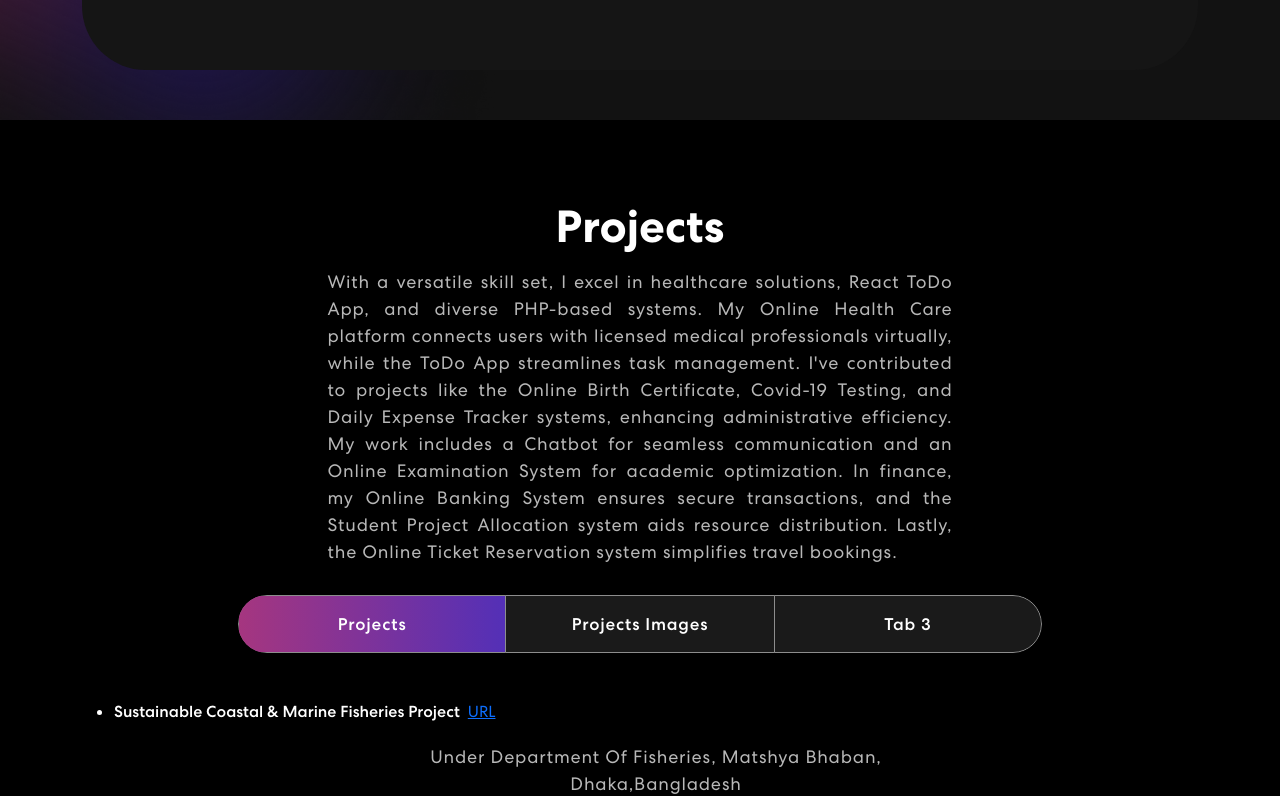
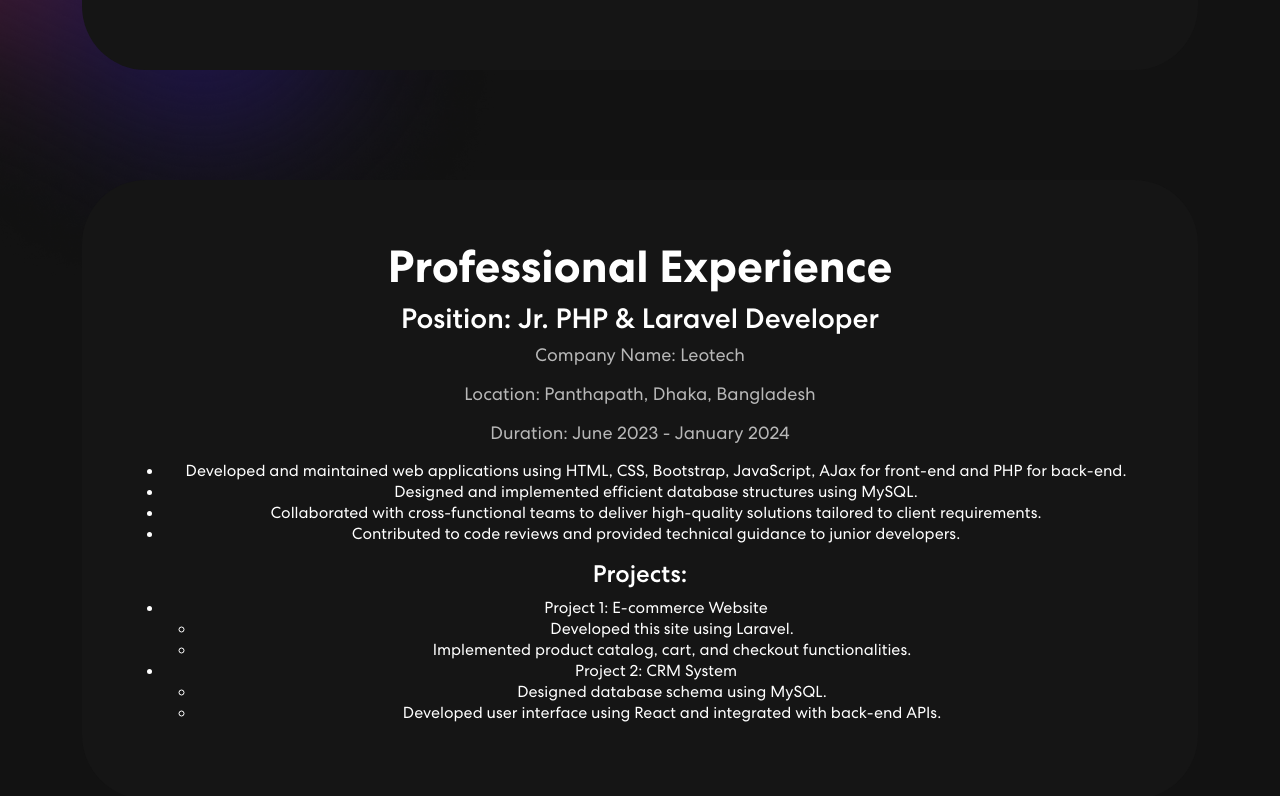
Before and after one commit to jabedhossainxyz/portfolio, a React (Create React App) app: page / in a window 1280 px wide. Shown: the part 1447-2243 px from the top of the page. Built offline with nearby package versions, Linux system fonts and the light colour scheme.

Commit message:
Added a new section for professional experience in the navigation bar and components
This commit adds a new section for professional experience in the navigation bar and components. The new section is called "Experience" and is added to the Navbar component.

```diff
--- a/src/App.css
+++ b/src/App.css
@@ -395,6 +395,31 @@ nav.navbar .navbar-toggler[aria-expanded="true"] .navbar-toggler-icon {
   z-index: -4;
 }
 
+/* professional experience css */
+.experience {
+  padding: 0 0 50px 0;
+  position: relative;
+}
+
+.experience-bx {
+  background: #151515;
+  border-radius: 64px;
+  text-align: center;
+  padding: 60px 50px;
+  margin-top: 60px;
+}
+
+.experience h2 {
+  font-size: 45px;
+  font-weight: 700;
+}
+
+.experience p {
+  color: #B8B8B8;
+  font-size: 18px;
+}
+
+
 /************ Projects Css ************/
 .project {
   padding: 80px 0;
--- a/src/App.js
+++ b/src/App.js
@@ -6,6 +6,7 @@ import { Contact } from "./components/Contact";
 import { Footer } from "./components/Footer";
 import { Skills } from "./components/Skills";
 import { Projects } from "./components/Projects";
+import Experience from './components/Experience';
 
 function App() {
   return (
@@ -13,6 +14,7 @@ function App() {
       <Navbar />
       <Banner />
       <Skills />
+      <Experience/>
       <Projects />
       <Contact />
       <Footer />
--- /dev/null
+++ b/src/components/Experience.js
@@ -0,0 +1,67 @@
+import React from "react";
+
+const Experience = () => {
+  return (
+    <section className="experience" id="experience">
+      <div className="container">
+        <div className="row">
+          <div className="col-12">
+            <div className="experience-bx wow zoomIn">
+              <h2>Professional Experience</h2>
+              <div className="experience-details">
+                <div className="experience-item">
+                  <h3>Position: Jr. PHP & Laravel Developer</h3>
+                  <p>Company Name: Leotech</p>
+                  <p>Location: Panthapath, Dhaka, Bangladesh</p>
+                  <p>Duration: June 2023 - January 2024</p>
+                  <ul>
+                    <li>
+                      Developed and maintained web applications using HTML, CSS, Bootstrap, JavaScript, AJax for
+                      front-end and PHP for back-end.
+                    </li>
+                    <li>
+                      Designed and implemented efficient database structures
+                      using MySQL.
+                    </li>
+                    <li>
+                      Collaborated with cross-functional teams to deliver
+                      high-quality solutions tailored to client requirements.
+                    </li>
+                    <li>
+                      Contributed to code reviews and provided technical
+                      guidance to junior developers.
+                    </li>
+                  </ul>
+                  <h4>Projects:</h4>
+                  <ul>
+                    <li>Project 1: E-commerce Website</li>
+                    <ul>
+                      <li>
+                        Developed this site using Laravel.
+                      </li>
+                      <li>
+                        Implemented product catalog, cart, and checkout
+                        functionalities.
+                      </li>
+                    </ul>
+                    <li>Project 2: CRM System</li>
+                    <ul>
+                      <li>Designed database schema using MySQL.</li>
+                      <li>
+                        Developed user interface using React and integrated with
+                        back-end APIs.
+                      </li>
+                    </ul>
+                  </ul>
+                </div>
+                {/* Add more experience items as needed */}
+              </div>
+            </div>
+          </div>
+        </div>
+      </div>
+    </section>
+  );
+};
+
+export default Experience;
--- a/src/components/Navbar.js
+++ b/src/components/Navbar.js
@@ -68,7 +68,18 @@ export const Navbar = () => {
               onClick={() => onUpdateActiveLink("skills")}
             >
               Skills
-            </Nav.Link>{" "}
+            </Nav.Link>
+            <Nav.Link
+              href="#experience"
+              className={
+                activeLink === "experience"
+                  ? "active navbar-link"
+                  : "navbar-link"
+              }
+              onClick={() => onUpdateActiveLink("experience")}
+            >
+              Experience
+            </Nav.Link>
           </Nav>
           <span className="navbar-text">
             <div className="social-icon">
```
